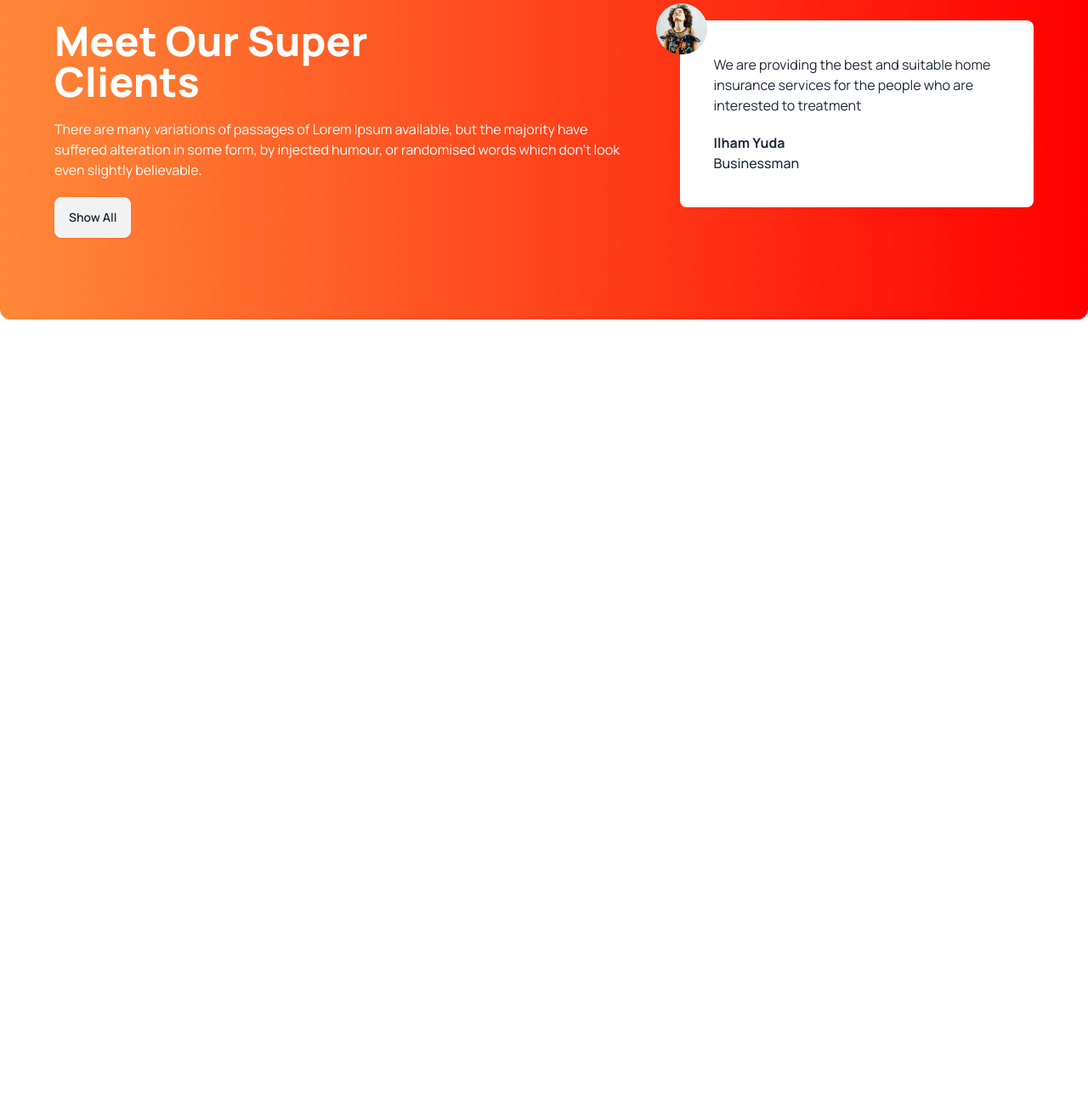
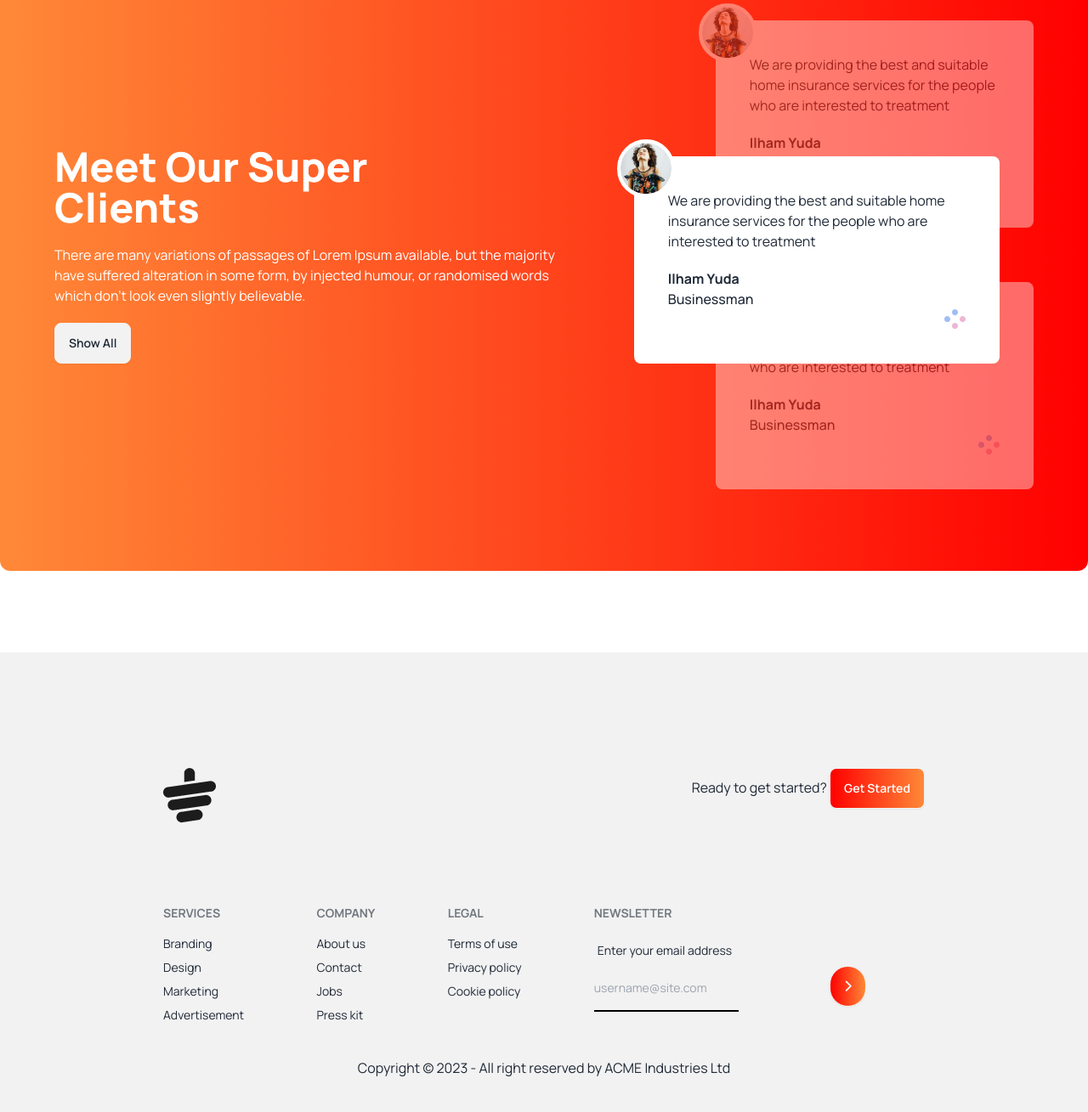
Before and after one commit to Dev-Imran94/tea-house-daisyui, a plain HTML site: page index.html in a window 1280 px wide. Shown: the part 1859-3168 px from the top of the page at 85% size. Before the commit the page ends 2331 px from the top, so only its background shows below. Drawn offline with nearby package versions, Linux system fonts and the light colour scheme.

Commit message:
footer added

```diff
--- a/index.html
+++ b/index.html
@@ -123,8 +123,8 @@
         <div class="row-span-2 px-8 py-12 flex justify-center items-center bg-[#E6A6231A] rounded-lg">
           <img src="images/fresh-1.png" alt="">
         </div>
-        <div class="row-span-2 px-8 py-12 flex justify-center items-center bg-[#574C271A] rounded-lg"><img src="images/fresh-2.png"
-            alt="">
+        <div class="row-span-2 px-8 py-12 flex justify-center items-center bg-[#574C271A] rounded-lg"><img
+            src="images/fresh-2.png" alt="">
         </div>
         <div class="rounded-xl h-36 bg-gradient-to-r from-[#D9D9D9] to-[#FFFFFF00]"></div>
       </div>
@@ -143,31 +143,108 @@
     </section>
     <!-- super client section  -->
 
-<section class="my-24 rounded-xl flex flex-col lg:flex-row gap-12 bg-gradient-to-r from-[#FF8938] to-[#F00] px-16 py-24">
+    <section
+      class="my-24 rounded-xl flex flex-col lg:flex-row gap-12 bg-gradient-to-r from-[#FF8938] to-[#F00] px-16 py-24">
+      <div class="flex items-center pr-28">
         <div class="space-y-5">
           <h2 class="text-5xl font-extrabold text-white">Meet Our Super
             <br>
-      Clients</h2>
-    <p class="text-white">There are many variations of passages of Lorem Ipsum available, but the majority have suffered alteration in some form, by injected humour, or randomised words which don't look even slightly believable.</p>
+            Clients
+          </h2>
+          <p class="text-white">There are many variations of passages of Lorem Ipsum available, but the majority have
+            suffered alteration in some form, by injected humour, or randomised words which don't look even slightly
+            believable.</p>
           <button class="btn btn-praimary">Show All</button>
         </div>
-  <!-- review section  -->
-
-  <div>
-    <div class="p-10 rounded-lg relative bg-white">
-      <img class="absolute -left-7 -top-5" src="images/client.png" alt="">
-      <p>We are providing the best and suitable home insurance services for the people who are interested to treatment </p>
+      </div>
+        <!-- review container -->
+        <div class="relative">
+          <!-- next review -->
+          <div class="relative z-10 mb-16 opacity-40 p-10 rounded-lg bg-white">
+            <img class="absolute -top-5 -left-5 border-4 border-white rounded-full bg-white" src="images/client.png"
+              alt="">
+            <p>We are providing the best and suitable home insurance services for the people who are interested
+              to treatment</p>
             <h4 class="font-bold mt-5">Ilham Yuda</h4>
             <p class="font-medium">Businessman</p>
-
+            <div class="flex justify-end">
+              <img src="images/circles.png" alt="">
             </div>
           </div>
-
+          <!-- current review -->
+          <div class="absolute z-20 top-40 lg:-left-24 lg:w-[430px] p-10 rounded-lg bg-white">
+            <img class="absolute -top-5 -left-5 border-4 border-white rounded-full bg-white" src="images/client.png"
+              alt="">
+            <p>We are providing the best and suitable home insurance services for the people who are interested
+              to treatment</p>
+            <h4 class="font-bold mt-5">Ilham Yuda</h4>
+            <p class="font-medium">Businessman</p>
+            <div class="flex justify-end">
+              <img src="images/circles.png" alt="">
+            </div>
+          </div>
+          <!-- previous review -->
+          <div class="relative z-10 opacity-40 p-10 rounded-lg bg-white">
+            <img class="absolute -top-5 -left-5 border-4 border-white rounded-full bg-white" src="images/client.png"
+              alt="">
+            <p>We are providing the best and suitable home insurance services for the people who are interested
+              to treatment</p>
+            <h4 class="font-bold mt-5">Ilham Yuda</h4>
+            <p class="font-medium">Businessman</p>
+            <div class="flex justify-end">
+              <img src="images/circles.png" alt="">
+            </div>
+          </div>
+        </div>
     </section>
   </main>
-
-  <footer>
-
+  <footer class="px-4 lg:px-48 py-10 bg-base-200 text-base-content">
+    <div class="flex justify-between my-24">
+        <img src="images/cup.png" alt="">
+        <p>
+            <span>Ready to get started?</span>
+            <button class="btn bg-gradient-to-r from-[#F00] to-[#FF8938] text-white">Get Started</button>
+        </p>
+    </div>
+    <div class="footer">
+        <div>
+            <span class="footer-title">Services</span>
+            <a class="link link-hover">Branding</a>
+            <a class="link link-hover">Design</a>
+            <a class="link link-hover">Marketing</a>
+            <a class="link link-hover">Advertisement</a>
+        </div>
+        <div>
+            <span class="footer-title">Company</span>
+            <a class="link link-hover">About us</a>
+            <a class="link link-hover">Contact</a>
+            <a class="link link-hover">Jobs</a>
+            <a class="link link-hover">Press kit</a>
+        </div>
+        <div>
+            <span class="footer-title">Legal</span>
+            <a class="link link-hover">Terms of use</a>
+            <a class="link link-hover">Privacy policy</a>
+            <a class="link link-hover">Cookie policy</a>
+        </div>
+        <div>
+            <span class="footer-title">Newsletter</span>
+            <div class="form-control w-80">
+                <label class="label">
+                    <span class="label-text">Enter your email address</span>
+                </label>
+                <div class="relative">
+                    <input type="text" placeholder="username@site.com" class="py-4 bg-transparent border-b-2 border-black outline-none" />
+                    <button class="btn text-white absolute top-0 right-0 rounded-full bg-gradient-to-r from-[#F00] to-[#FF8938]">
+                        <i class="fa-solid fa-chevron-right"></i>
+                    </button>
+                </div>
+            </div>
+        </div>
+    </div>
+    <div class="mt-10 text-center">
+        <p>Copyright © 2023 - All right reserved by ACME Industries Ltd</p>
+    </div>
 </footer>
 
 </body>
```
Lines whose indentation alone changed are shown as unchanged.
